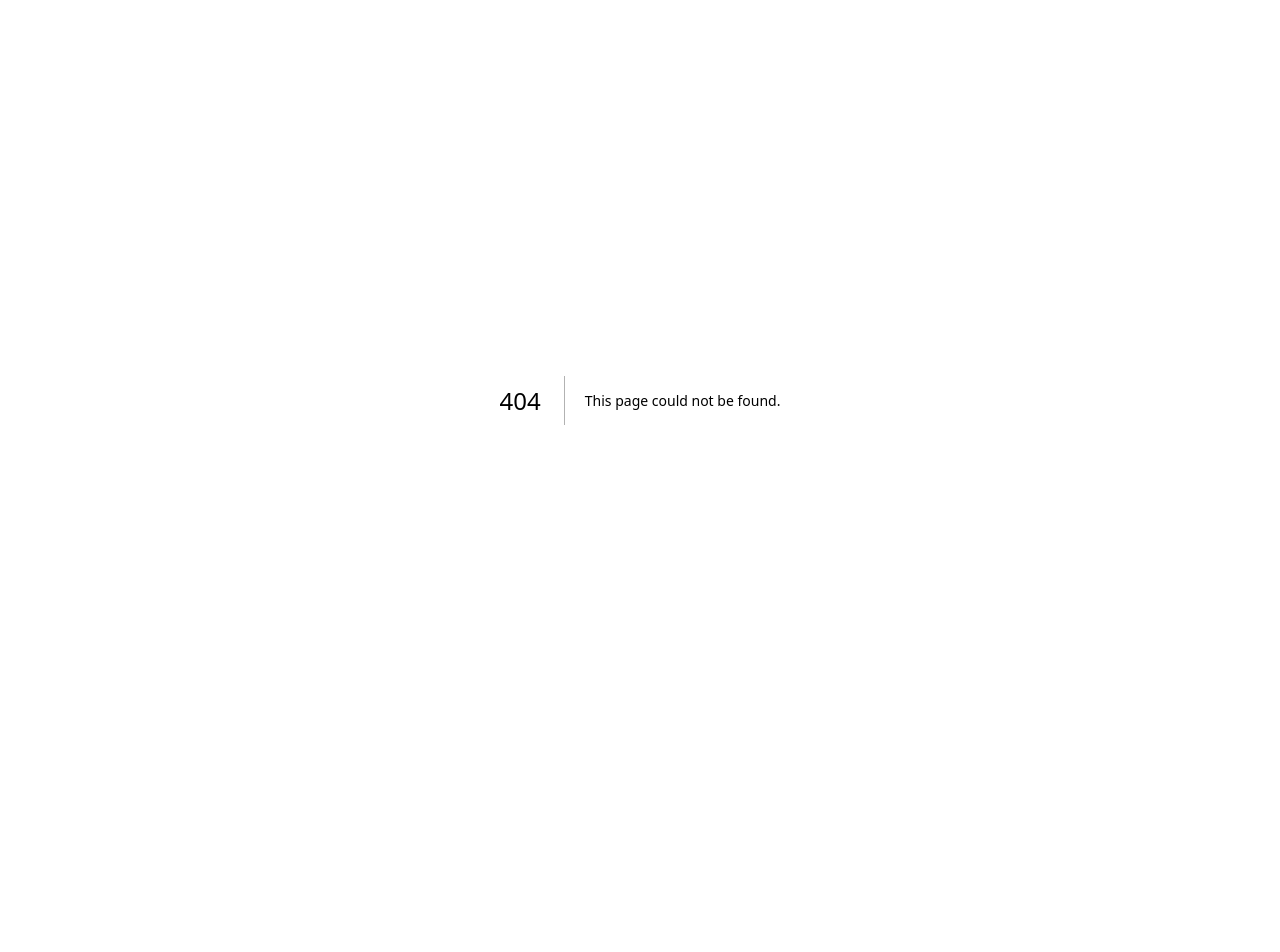
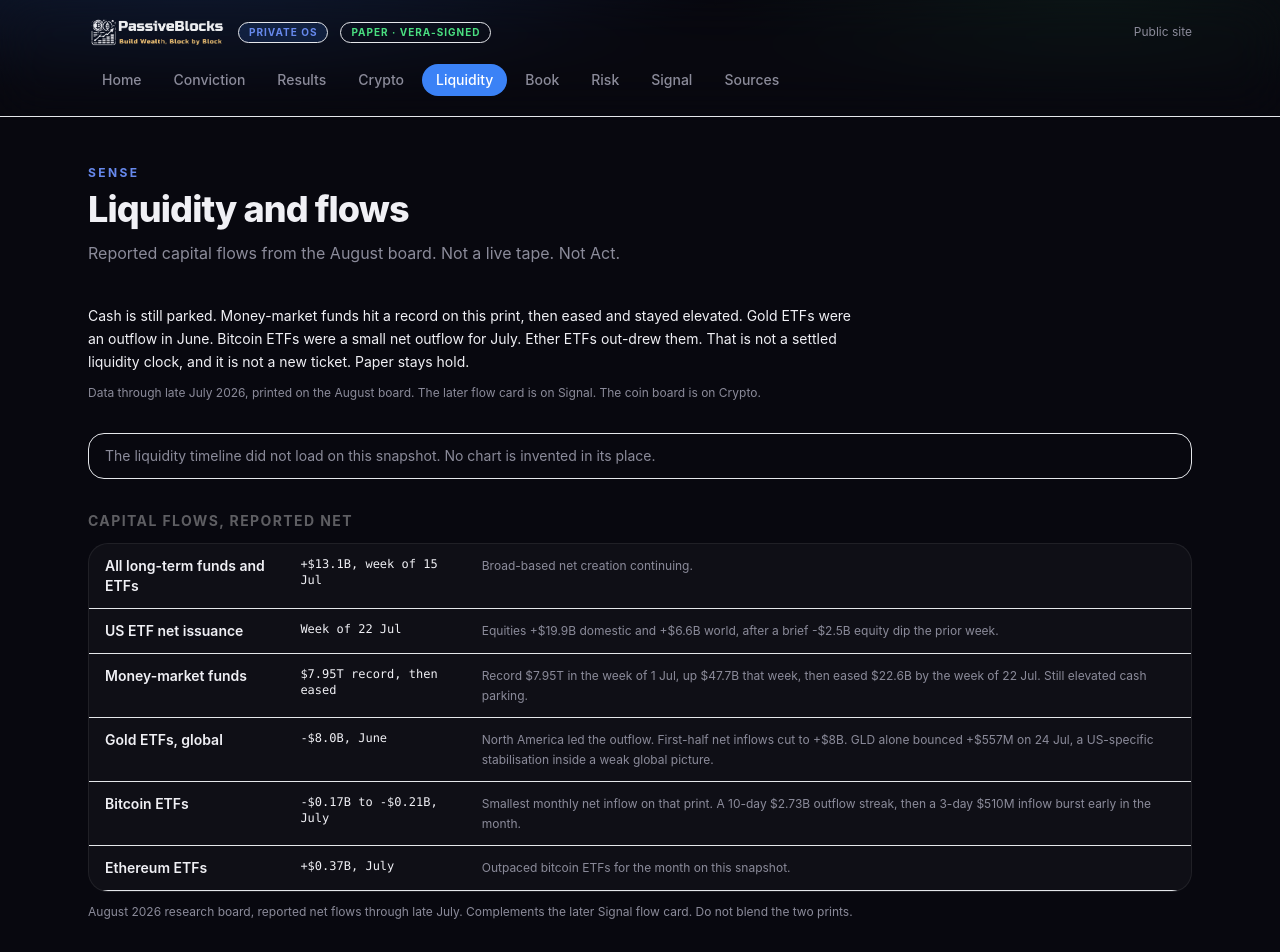
Before and after one commit to ghodzilla/passiveblocks-web, a Next.js app: page /os/liquidity in a window 1280 px wide. Before the commit this address had no page. Shown: the top 952 px of the page. Before the commit the page ends 800 px from the top, so only its background shows below. Built offline with nearby package versions, Linux system fonts and the light colour scheme.

Commit message:
feat(os): add Liquidity and flows from the August board

```diff
--- /dev/null
+++ b/app/os/liquidity/page.tsx
@@ -0,0 +1,62 @@
+import Link from 'next/link';
+import { OsShell } from '@/components/os/OsShell';
+import flows from '@/data/os/liquidity-flows.json';
+
+export const metadata = {
+  title: 'Liquidity · OS',
+  robots: { index: false, follow: false },
+};
+
+type Row = { bucket: string; print: string; note: string };
+
+export default function LiquidityPage() {
+  const rows = flows.rows as Row[];
+
+  return (
+    <OsShell
+      pathname="/os/liquidity"
+      eyebrow="Sense"
+      title="Liquidity and flows"
+      subtitle="Reported capital flows from the August board. Not a live tape. Not Act."
+    >
+      <div className="mb-8 max-w-3xl space-y-3 text-sm leading-relaxed text-foreground">
+        <p>{flows.lead}</p>
+        <p className="text-xs text-[var(--muted)]">
+          {flows.window}. The later flow card is on{' '}
+          <Link href="/os/signal" className="underline-offset-2 hover:underline">
+            Signal
+          </Link>
+          . The coin board is on{' '}
+          <Link href="/os/crypto" className="underline-offset-2 hover:underline">
+            Crypto
+          </Link>
+          .
+        </p>
+      </div>
+
+      <p className="mb-8 rounded-[var(--radius-lg)] border border-[var(--status-warn)]/30 bg-[var(--status-warn)]/5 px-4 py-3 text-sm text-[var(--muted)]">
+        {flows.timeline}
+      </p>
+
+      <section>
+        <h2 className="mb-3 text-sm font-bold uppercase tracking-widest text-[var(--muted-foreground)]">
+          Capital flows, reported net
+        </h2>
+        <div className="overflow-hidden rounded-[var(--radius-xl)] border border-[var(--border)] bg-[var(--surface)]">
+          <table className="w-full text-left text-sm">
+            <tbody>
+              {rows.map((row) => (
+                <tr key={row.bucket} className="border-b border-[var(--border)]/70 align-top">
+                  <td className="px-4 py-3 font-semibold">{row.bucket}</td>
+                  <td className="px-4 py-3 font-mono text-xs">{row.print}</td>
+                  <td className="px-4 py-3 text-xs leading-relaxed text-[var(--muted)]">{row.note}</td>
+                </tr>
+              ))}
+            </tbody>
+          </table>
+        </div>
+        <p className="mt-3 text-xs text-[var(--muted)]">{flows.sources}</p>
+      </section>
+    </OsShell>
+  );
+}
--- a/components/os/OsShell.tsx
+++ b/components/os/OsShell.tsx
@@ -7,6 +7,7 @@ const NAV = [
   { href: '/os/conviction', label: 'Conviction' },
   { href: '/os/results', label: 'Results' },
   { href: '/os/crypto', label: 'Crypto' },
+  { href: '/os/liquidity', label: 'Liquidity' },
   { href: '/os/book', label: 'Book' },
   { href: '/os/risk', label: 'Risk' },
   { href: '/os/signal', label: 'Signal' },
--- /dev/null
+++ b/data/os/liquidity-flows.json
@@ -0,0 +1,39 @@
+{
+  "as_of": "2026-08",
+  "window": "Data through late July 2026, printed on the August board",
+  "lead": "Cash is still parked. Money-market funds hit a record on this print, then eased and stayed elevated. Gold ETFs were an outflow in June. Bitcoin ETFs were a small net outflow for July. Ether ETFs out-drew them. That is not a settled liquidity clock, and it is not a new ticket. Paper stays hold.",
+  "timeline": "The liquidity timeline did not load on this snapshot. No chart is invented in its place.",
+  "rows": [
+    {
+      "bucket": "All long-term funds and ETFs",
+      "print": "+$13.1B, week of 15 Jul",
+      "note": "Broad-based net creation continuing."
+    },
+    {
+      "bucket": "US ETF net issuance",
+      "print": "Week of 22 Jul",
+      "note": "Equities +$19.9B domestic and +$6.6B world, after a brief -$2.5B equity dip the prior week."
+    },
+    {
+      "bucket": "Money-market funds",
+      "print": "$7.95T record, then eased",
+      "note": "Record $7.95T in the week of 1 Jul, up $47.7B that week, then eased $22.6B by the week of 22 Jul. Still elevated cash parking."
+    },
+    {
+      "bucket": "Gold ETFs, global",
+      "print": "-$8.0B, June",
+      "note": "North America led the outflow. First-half net inflows cut to +$8B. GLD alone bounced +$557M on 24 Jul, a US-specific stabilisation inside a weak global picture."
+    },
+    {
+      "bucket": "Bitcoin ETFs",
+      "print": "-$0.17B to -$0.21B, July",
+      "note": "Smallest monthly net inflow on that print. A 10-day $2.73B outflow streak, then a 3-day $510M inflow burst early in the month."
+    },
+    {
+      "bucket": "Ethereum ETFs",
+      "print": "+$0.37B, July",
+      "note": "Outpaced bitcoin ETFs for the month on this snapshot."
+    }
+  ],
+  "sources": "August 2026 research board, reported net flows through late July. Complements the later Signal flow card. Do not blend the two prints."
+}
```
